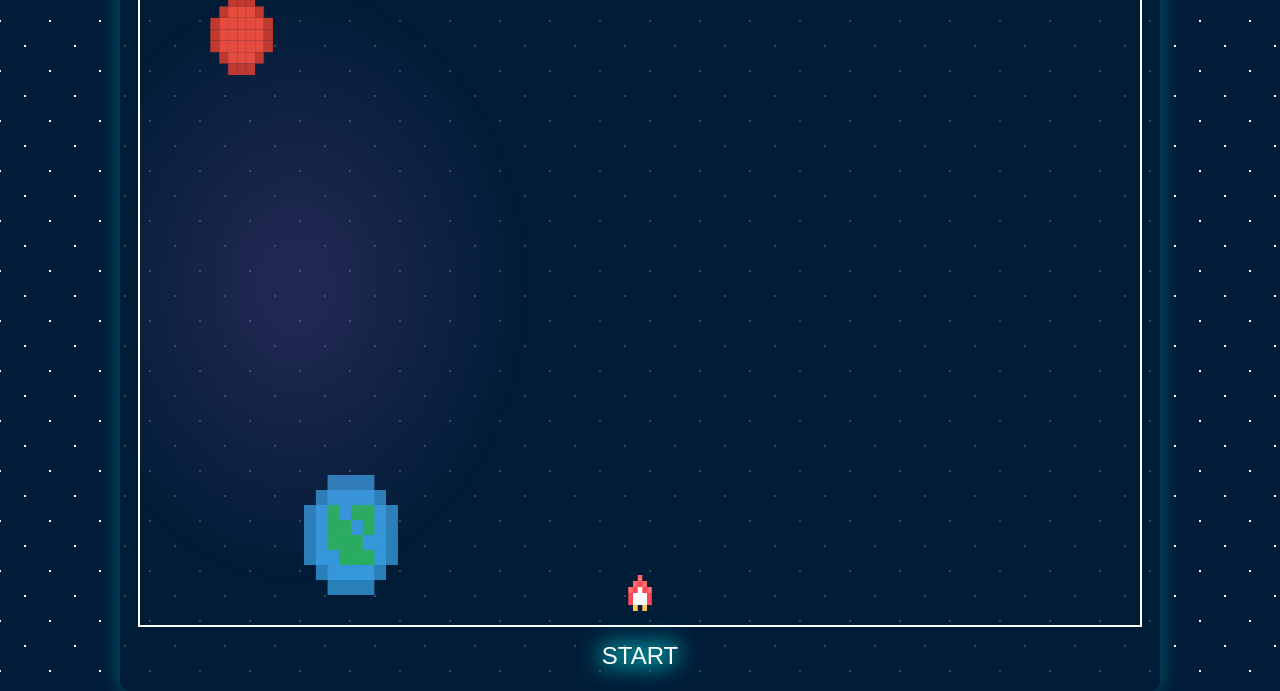
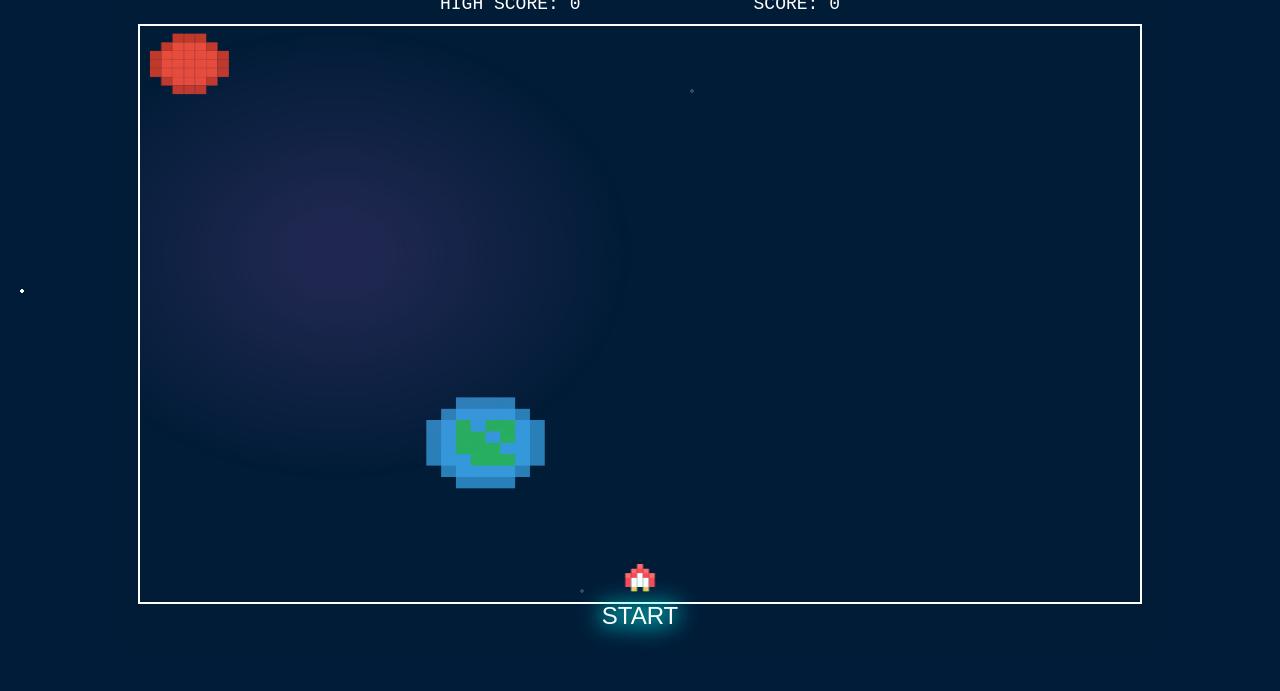
Before and after one commit to vishweshvhavle/web-gl-app, a plain HTML site: page templates/index.html in a window 1280 px wide. Shown: the part 129-820 px from the top of the page. Drawn offline with Linux system fonts and the light colour scheme.

Commit message:
Refactor game logic into separate JavaScript file and improve UI

```diff
--- a/templates/index.html
+++ b/templates/index.html
@@ -16,34 +16,79 @@
             color: #fff;
             overflow: hidden;
             background-image:
-                radial-gradient(#ffffff 1px, transparent 1px),
-                radial-gradient(#ffffff 1px, transparent 1px);
-            background-size: 50px 50px;
-            background-position: 0 0, 25px 25px;
+                radial-gradient(circle at 20% 20%, #ffffff 2px, transparent 2px),
+                radial-gradient(circle at 20% 20%, #ffffff 2px, transparent 2px),
+                radial-gradient(circle at 20% 20%, #ffffff 2px, transparent 2px),
+                radial-gradient(circle at 20% 20%, #ffffff 2px, transparent 2px),
+                radial-gradient(circle at 20% 20%, #ffffff 2px, transparent 2px),
+                radial-gradient(circle at 20% 20%, #ffffff 2px, transparent 2px),
+                radial-gradient(circle at 20% 20%, #ffffff 2px, transparent 2px),
+                radial-gradient(circle at 20% 20%, #ffffff 2px, transparent 2px),
+                radial-gradient(circle at 20% 20%, #ffffff 2px, transparent 2px),
+                radial-gradient(circle at 20% 20%, #ffffff 2px, transparent 2px),
+                radial-gradient(circle at 20% 20%, #ffffff 2px, transparent 2px),
+                radial-gradient(circle at 20% 20%, #ffffff 2px, transparent 2px),
+                radial-gradient(circle at 20% 20%, #ffffff 2px, transparent 2px),
+                radial-gradient(circle at 20% 20%, #ffffff 2px, transparent 2px),
+                radial-gradient(circle at 20% 20%, #ffffff 2px, transparent 2px),
+                radial-gradient(circle at 20% 20%, #ffffff 2px, transparent 2px),
+                radial-gradient(circle at 20% 20%, #ffffff 2px, transparent 2px),
+                radial-gradient(circle at 20% 20%, #ffffff 2px, transparent 2px),
+                radial-gradient(circle at 20% 20%, #ffffff 2px, transparent 2px),
+                radial-gradient(circle at 20% 20%, #ffffff 2px, transparent 2px),
+                radial-gradient(circle at 20% 20%, #ffffff 2px, transparent 2px),
+                radial-gradient(circle at 20% 20%, #ffffff 2px, transparent 2px),
+                radial-gradient(circle at 20% 20%, #ffffff 2px, transparent 2px),
+                radial-gradient(circle at 20% 20%, #ffffff 2px, transparent 2px),
+                radial-gradient(circle at 20% 20%, #ffffff 2px, transparent 2px),
+                radial-gradient(circle at 20% 20%, #ffffff 2px, transparent 2px),
+                radial-gradient(circle at 20% 20%, #ffffff 2px, transparent 2px);
+            background-size: 200vw 200vh;
+            background-repeat: repeat;
             animation: twinkling 10s infinite linear;
         }
+
         @keyframes twinkling {
-            from { background-position: 0 0, 25px 25px; }
-            to { background-position: -50px -50px, -25px -25px; }
+            from {
+                background-position:
+                    0 0, 3300px 6900px, 1200px 2100px,
+                    1500px 5500px, -1000px -3000px, 5000px -1500px,
+                    -2500px 4000px, 2000px 1000px, -500px -500px,
+                    3000px 2500px, 500px -2000px, -3500px -3500px,
+                    4500px -4000px, -2000px -5000px, 6000px -1000px,
+                    -3000px 3000px, 1000px 5000px, -4000px 1500px,
+                    5500px -2500px, -1500px 0, 6500px -500px,
+                    -3500px -2000px, 2500px 3500px, -4500px -4500px;
+            }
+            to {
+                background-position:
+                    -4100px -5000px, -5500px -2500px, 7500px -2500px,
+                    -6000px 500px, 8500px -2000px, -7000px -1000px,
+                    9500px -3500px, -8000px 1500px, 10500px -500px,
+                    -9000px 2500px, 11500px -3000px, -10000px -1500px,
+                    12500px -4000px, -11000px -5000px, 13500px -2000px,
+                    -12000px 0, 14500px -1000px, -13000px -2500px,
+                    15500px 500px, -14000px -1500px, 16500px -500px,
+                    -15000px -2000px, 17500px 1000px, -16000px -3000px;
+            }
         }
-        .game-container {
+                .game-container {
             text-align: center;
             position: relative;
             background-color: rgba(0, 28, 56, 0.8);
             padding: 20px;
             border-radius: 10px;
-            box-shadow: 0 0 20px rgba(0, 255, 255, 0.3);
-            width: 100%;
-            height: 100%;
+            width: 90%;
+            height: 90%;
             max-width: 1000px;
-            max-height: 100%;
+            max-height: 1000px;
             display: flex;
             flex-direction: column;
             justify-content: center;
             align-items: center;
         }
         .game-title {
-            font-size: 24px;
+            font-size: 40px;
             margin-bottom: 10px;
             text-shadow: 0 0 10px #00ffff, 0 0 20px #00ffff;
         }
@@ -71,7 +116,7 @@
             background: none;
             border: none;
             color: #fff;
-            font-size: 24px;
+            font-size: 24px; /* Decreased font size */
             cursor: pointer;
             text-shadow: 0 0 10px #00ffff, 0 0 20px #00ffff, 0 0 30px #00ffff;
             animation: glow 1.5s ease-in-out infinite alternate;
@@ -88,10 +133,10 @@
 </head>
 <body>
     <div class="game-container">
-        <div class="game-title">Cosmic Dodger</div>
+        <div class="game-title">COSMIC DODGER</div>
         <div class="score-board">
-            <div class="score">High Score: <span id="high-score">0</span></div>
-            <div class="score">Score: <span id="current-score">0</span></div>
+            <div class="score">HIGH SCORE: <span id="high-score">0</span></div>
+            <div class="score">SCORE: <span id="current-score">0</span></div>
         </div>
         <canvas id="game-canvas"></canvas>
         <button id="start-button">START</button>
@@ -106,14 +151,24 @@
 
         let highScore = 0;
         let currentScore = 0;
-        let gameSpeed = 3; // Increased initial game speed
+        let gameSpeed = 3;
         let gameFrame = 0;
         let gameActive = false;
 
-        // Set canvas size to match device screen size
+        // Set canvas size to a fixed aspect ratio
         function resizeCanvas() {
-            canvas.width = window.innerWidth;
-            canvas.height = window.innerHeight * 0.8; // Adjust as needed
+            const container = document.querySelector('.game-container');
+            const aspectRatio = 4 / 3; // Fixed aspect ratio
+            const width = container.clientWidth;
+            const height = container.clientHeight;
+
+            if (width / height > aspectRatio) {
+                canvas.height = height;
+                canvas.width = height * aspectRatio;
+            } else {
+                canvas.width = width;
+                canvas.height = width / aspectRatio;
+            }
         }
         window.addEventListener('resize', resizeCanvas);
         resizeCanvas();
@@ -215,8 +270,8 @@
         }
 
         function drawPlanet(planet) {
-            const centerX = planet.x + Math.cos(planet.angle) * 20;
-            const centerY = planet.y + Math.sin(planet.angle) * 20;
+            const centerX = planet.x + Math.cos(planet.angle) * 100;
+            const centerY = planet.y + Math.sin(planet.angle) * 100;
 
             if (planet.type === 'earth') {
                 const earthPixels = [
@@ -342,7 +397,7 @@
 
         function startGame() {
             currentScore = 0;
-            gameSpeed = 3; // Increased initial game speed
+            gameSpeed = 10; // Increased initial game speed
             gameFrame = 0;
             obstacles.length = 0;
             currentScoreElement.textContent = currentScore;
```
